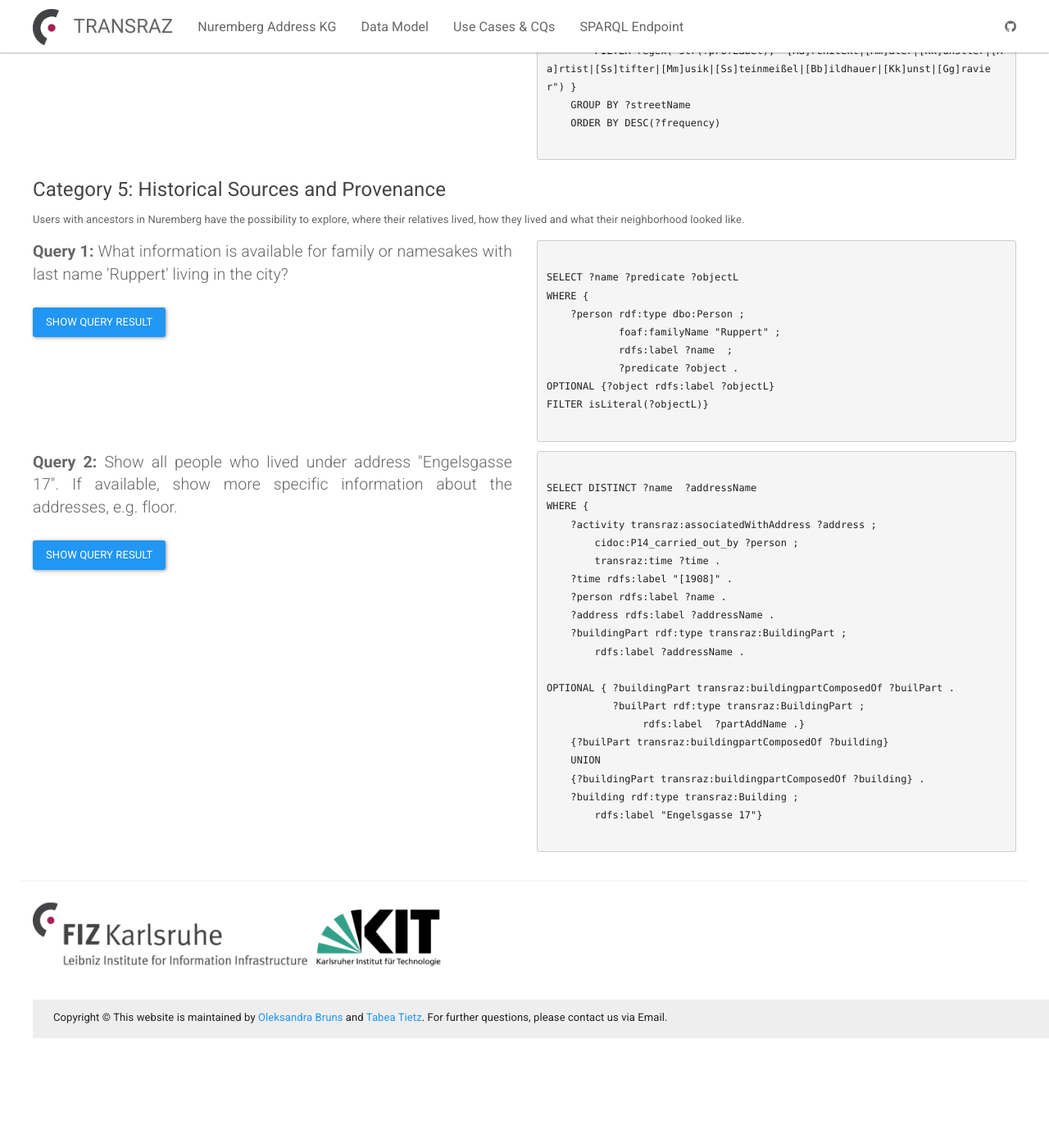
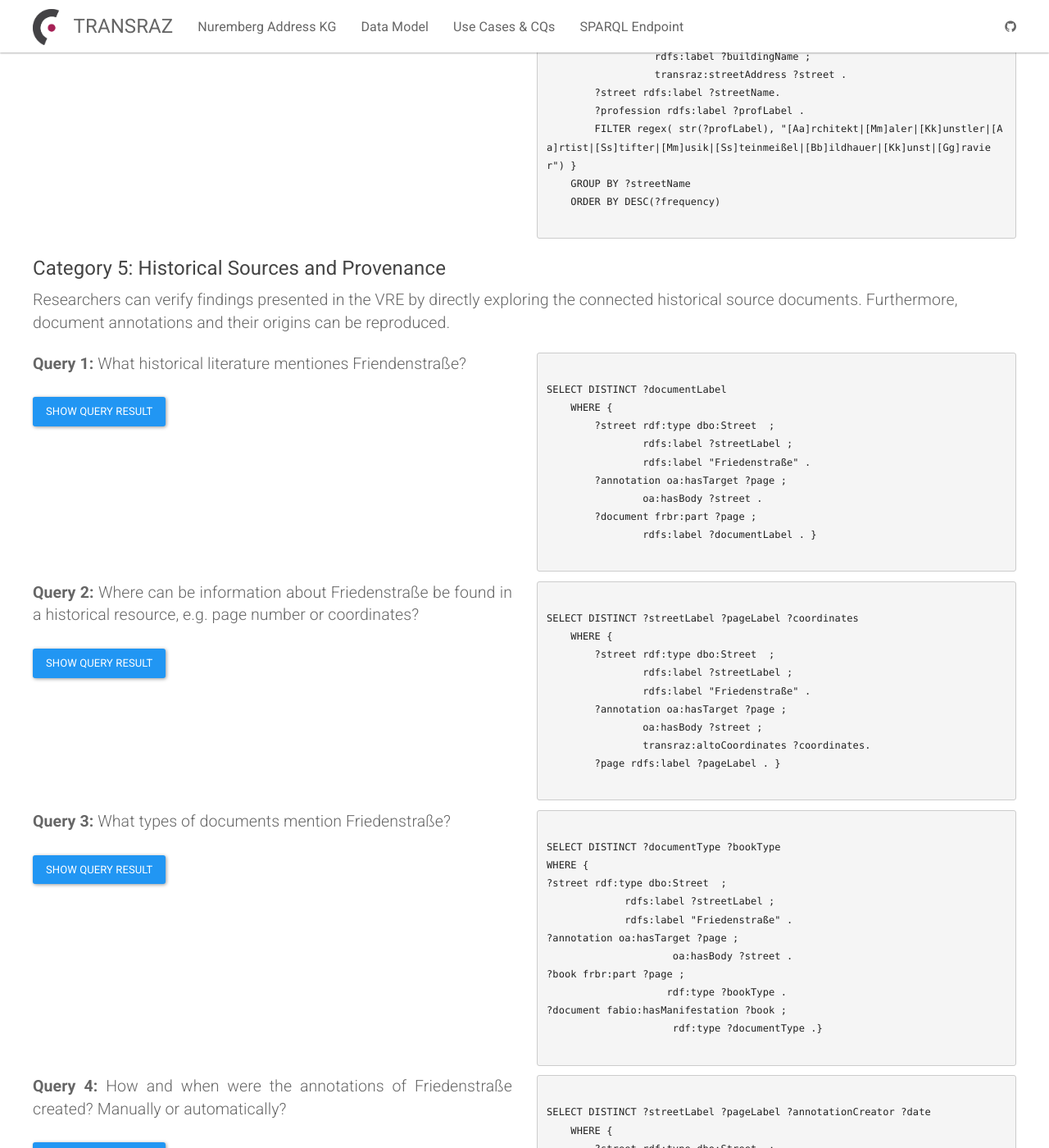
Before and after one commit to ISE-FIZKarlsruhe/Transraz, a Jekyll site: the page built from usecases.html, in a window 1280 px wide and 1400 px high, scrolled down 4956 px. Shown: the whole window at 82% size. Built offline with Jekyll 4.4.1, drawn with Linux system fonts in a browser that asks for light colours; before the commit the page ends 6222 px from its top, so only the background shows below that; some of the changed text lies outside the part shown.

Commit message:
CQs Category 5

```diff
--- a/usecases.html
+++ b/usecases.html
@@ -23,6 +23,10 @@ layout: default
 <code>PREFIX owl: &lt;http://www.w3.org/2002/07/owl#&gt; </code> <br>
 <code>PREFIX dbo: &lt;http://www.dbpedia.org/ontology/&gt; </code> <br>
 <code>PREFIX foaf: &lt;http://xmlns.com/foaf/0.1/&gt; </code> <br>
+<code>PREFIX frbr: &lt;http://purl.org/vocab/frbr/core#&gt; </code> <br>
+<code>PREFIX oa: &lt;http://www.w3.org/ns/oa#&gt; </code> <br>
+<code>PREFIX fabio: &lt;http://purl.org/spar/fabio/&gt; </code> <br>
+<code>PREFIX dcterms: &lt;http://purl.org/dc/terms/&gt; </code> <br>
 <code>PREFIX cidoc: &lt;http://cidoc-crm.org/cidoc-crm/7.1.2/&gt; </code> <br><br>
 
 <div class="container">
@@ -356,26 +360,27 @@ SELECT ?streetName (COUNT(?streetName) as ?frequency)
 
 <div class="container">
 <h4 id="cat1">Category 5: Historical Sources and Provenance</h4>
-<p>Users with ancestors in Nuremberg have the possibility to explore, where their relatives lived, how they lived and what their neighborhood looked like. </p>
+<p class="lead">Researchers can verify findings presented in the VRE by directly exploring the connected historical source documents. Furthermore, document annotations and their origins can be reproduced. </p>
     <div class="row">
     <div class="col-md-6">
         <p class="lead" align="justify"><strong>Query 1:</strong>
-            What information is available for family or namesakes with last name 'Ruppert' living in the city?
+            What historical literature mentiones Friendenstraße?
         <br> <br>
-            <a class="btn btn-primary btn-md" href="https://www.toporaz.de/sparql?default-graph-uri=&query=PREFIX+dbo%3A+%3Chttp%3A%2F%2Fdbpedia.org%2Fontology%2F%3E+%0D%0APREFIX+foaf%3A+%3Chttp%3A%2F%2Fxmlns.com%2Ffoaf%2F0.1%2F%3E+%0D%0A%0D%0ASELECT+%3Fname+%3Fpredicate+%3FobjectL%0D%0AWHERE+%7B+%0D%0A%3Fperson+rdf%3Atype+dbo%3APerson+%3B%0D%0A+++++++++++++++foaf%3AfamilyName+%22Ruppert%22+%3B%0D%0A+++++++++++++++rdfs%3Alabel+%3Fname++%3B%0D%0A+++++++++++++++%3Fpredicate+%3Fobject+.%0D%0AOPTIONAL+%7B%3Fobject+rdfs%3Alabel+%3FobjectL%7D%0D%0AFILTER+isLiteral%28%3FobjectL%29%0D%0A%7D&format=text%2Fhtml&should-sponge=&timeout=0&signal_void=on" role="button">Show Query Result</a>
+            <a class="btn btn-primary btn-md" href="https://www.toporaz.de/sparql?default-graph-uri=&query=PREFIX+transraz%3A+%3Chttp%3A%2F%2Ftoporaz.de%2Fontology%2F2022%2F11%2Fowl%2F%3E%0D%0APREFIX+oa%3A+%3Chttp%3A%2F%2Fwww.w3.org%2Fns%2Foa%23%3E%0D%0APREFIX+dbo%3A+%3Chttp%3A%2F%2Fdbpedia.org%2Fontology%2F%3E%0D%0APREFIX+frbr%3A+%3Chttp%3A%2F%2Fpurl.org%2Fvocab%2Ffrbr%2Fcore%23%3E%0D%0A%0D%0ASELECT+DISTINCT+%3FdocumentLabel%0D%0AWHERE+%7B%0D%0A%3Fstreet+rdf%3Atype+dbo%3AStreet++%3B%0D%0A+++++++++++++rdfs%3Alabel+%3FstreetLabel+%3B%0D%0A+++++++++++++rdfs%3Alabel+%22Friedenstra%C3%9Fe%22+.%0D%0A%3Fannotation+oa%3AhasTarget+%3Fpage+%3B%0D%0A+++++++++++++++++++++oa%3AhasBody+%3Fstreet+.%0D%0A%3Fdocument+frbr%3Apart+%3Fpage+%3B%0D%0A++++++++++++++++++++rdfs%3Alabel+%3FdocumentLabel+.%0D%0A%7D&format=text%2Fhtml&should-sponge=&timeout=0&signal_void=on" role="button">Show Query Result</a>
         </p>
     </div>
 
     <div class="col-md-6">
         <pre><code>
-SELECT ?name ?predicate ?objectL
-WHERE {
-    ?person rdf:type dbo:Person ;
-            foaf:familyName "Ruppert" ;
-            rdfs:label ?name  ;
-            ?predicate ?object .
-OPTIONAL {?object rdfs:label ?objectL}
-FILTER isLiteral(?objectL)}
+SELECT DISTINCT ?documentLabel
+    WHERE {
+        ?street rdf:type dbo:Street  ;
+                rdfs:label ?streetLabel ;
+                rdfs:label "Friedenstraße" .
+        ?annotation oa:hasTarget ?page ;
+                oa:hasBody ?street .
+        ?document frbr:part ?page ;
+                rdfs:label ?documentLabel . }
         </code></pre>
     </div>
     </div>
@@ -383,7 +388,7 @@ FILTER isLiteral(?objectL)}
     <div class="row">
     <div class="col-md-6">
         <p class="lead" align="justify"><strong>Query 2:</strong>
-            Show all people who lived under address "Engelsgasse 17". If available, show more specific information about the addresses, e.g. floor.
+            Where can be information about Friedenstraße be found in a historical resource, e.g. page number or coordinates?
         <br> <br>
             <a class="btn btn-primary btn-md" href="https://www.toporaz.de/sparql?default-graph-uri=&query=PREFIX+dbo%3A+%3Chttp%3A%2F%2Fdbpedia.org%2Fontology%2F%3E+%0D%0APREFIX+foaf%3A+%3Chttp%3A%2F%2Fxmlns.com%2Ffoaf%2F0.1%2F%3E+%0D%0APREFIX+transraz%3A+%3Chttp%3A%2F%2Ftoporaz.de%2Fontology%2F2022%2F11%2Fowl%2F%3E%0D%0APREFIX+cidoc%3A+%3Chttp%3A%2F%2Fcidoc-crm.org%2Fcidoc-crm%2F7.1.2%2F%3E%0D%0A%0D%0ASELECT+DISTINCT+%3Fname++%3FaddressName+%0D%0AWHERE+%7B+%0D%0A%3Factivity+transraz%3AassociatedWithAddress+%3Faddress+%3B%0D%0A++++++++++++++++cidoc%3AP14_carried_out_by+%3Fperson+%3B%0D%0A++++++++++++++++transraz%3Atime+%3Ftime+.%0D%0A%3Ftime+rdfs%3Alabel+%22%5B1908%5D%22+.%0D%0A%3Fperson+rdfs%3Alabel+%3Fname+.%0D%0A%3Faddress+rdfs%3Alabel+%3FaddressName+.%0D%0A%3FbuildingPart+rdf%3Atype+transraz%3ABuildingPart+%3B%0D%0A+++++++++++++++++++++++rdfs%3Alabel+%3FaddressName+.+%0D%0A%0D%0AOPTIONAL+%7B%3FbuildingPart+transraz%3AbuildingpartComposedOf+%3FbuilPart+.%0D%0A%3FbuilPart+rdf%3Atype+transraz%3ABuildingPart+%3B%0D%0A++++++++++++++++rdfs%3Alabel++%3FpartAddName+.%7D%0D%0A%0D%0A%7B%3FbuilPart+transraz%3AbuildingpartComposedOf+%3Fbuilding%7D+UNION+%7B%3FbuildingPart+transraz%3AbuildingpartComposedOf+%3Fbuilding%7D+.%0D%0A%3Fbuilding+rdf%3Atype+transraz%3ABuilding+%3B%0D%0A++++++++++++++++rdfs%3Alabel+%22Engelsgasse+17%22%0D%0A%7D&format=text%2Fhtml&should-sponge=&timeout=0&signal_void=on" role="button">Show Query Result</a>
         </p>
@@ -391,28 +396,74 @@ FILTER isLiteral(?objectL)}
 
     <div class="col-md-6">
         <pre><code>
-SELECT DISTINCT ?name  ?addressName
-WHERE {
-    ?activity transraz:associatedWithAddress ?address ;
-        cidoc:P14_carried_out_by ?person ;
-        transraz:time ?time .
-    ?time rdfs:label "[1908]" .
-    ?person rdfs:label ?name .
-    ?address rdfs:label ?addressName .
-    ?buildingPart rdf:type transraz:BuildingPart ;
-        rdfs:label ?addressName .
-
-OPTIONAL { ?buildingPart transraz:buildingpartComposedOf ?builPart .
-           ?builPart rdf:type transraz:BuildingPart ;
-                rdfs:label  ?partAddName .}
-    {?builPart transraz:buildingpartComposedOf ?building}
-    UNION
-    {?buildingPart transraz:buildingpartComposedOf ?building} .
-    ?building rdf:type transraz:Building ;
-        rdfs:label "Engelsgasse 17"}
+SELECT DISTINCT ?streetLabel ?pageLabel ?coordinates
+    WHERE {
+        ?street rdf:type dbo:Street  ;
+                rdfs:label ?streetLabel ;
+                rdfs:label "Friedenstraße" .
+        ?annotation oa:hasTarget ?page ;
+                oa:hasBody ?street ;
+                transraz:altoCoordinates ?coordinates.
+        ?page rdfs:label ?pageLabel . }
         </code></pre>
     </div>
     </div>
+
+    <div class="row">
+    <div class="col-md-6">
+        <p class="lead" align="justify"><strong>Query 3:</strong>
+            What types of documents mention Friedenstraße?
+        <br> <br>
+            <a class="btn btn-primary btn-md" href="https://www.toporaz.de/sparql?default-graph-uri=&query=PREFIX+transraz%3A+%3Chttp%3A%2F%2Ftoporaz.de%2Fontology%2F2022%2F11%2Fowl%2F%3E%0D%0APREFIX+oa%3A+%3Chttp%3A%2F%2Fwww.w3.org%2Fns%2Foa%23%3E%0D%0APREFIX+dbo%3A+%3Chttp%3A%2F%2Fdbpedia.org%2Fontology%2F%3E%0D%0APREFIX+frbr%3A+%3Chttp%3A%2F%2Fpurl.org%2Fvocab%2Ffrbr%2Fcore%23%3E%0D%0APREFIX+fabio%3A+%3Chttp%3A%2F%2Fpurl.org%2Fspar%2Ffabio%2F%3E%0D%0A%0D%0ASELECT+DISTINCT+%3FdocumentType+%3FbookType%0D%0AWHERE+%7B%0D%0A%3Fstreet+rdf%3Atype+dbo%3AStreet++%3B%0D%0A+++++++++++++rdfs%3Alabel+%3FstreetLabel+%3B%0D%0A+++++++++++++rdfs%3Alabel+%22Friedenstra%C3%9Fe%22+.%0D%0A%3Fannotation+oa%3AhasTarget+%3Fpage+%3B%0D%0A+++++++++++++++++++++oa%3AhasBody+%3Fstreet+.%0D%0A%3Fbook+frbr%3Apart+%3Fpage+%3B%0D%0A++++++++++++++++++++rdf%3Atype+%3FbookType+.%0D%0A%3Fdocument+fabio%3AhasManifestation+%3Fbook+%3B%0D%0A+++++++++++++++++++++rdf%3Atype+%3FdocumentType+.%0D%0A%0D%0A%7D&format=text%2Fhtml&should-sponge=&timeout=0&signal_void=on" role="button">Show Query Result</a>
+        </p>
+    </div>
+
+    <div class="col-md-6">
+        <pre><code>
+SELECT DISTINCT ?documentType ?bookType
+WHERE {
+?street rdf:type dbo:Street  ;
+             rdfs:label ?streetLabel ;
+             rdfs:label "Friedenstraße" .
+?annotation oa:hasTarget ?page ;
+                     oa:hasBody ?street .
+?book frbr:part ?page ;
+                    rdf:type ?bookType .
+?document fabio:hasManifestation ?book ;
+                     rdf:type ?documentType .}
+        </code></pre>
+    </div>
+    </div>
+
+    <div class="row">
+    <div class="col-md-6">
+        <p class="lead" align="justify"><strong>Query 4:</strong>
+            How and when were the annotations of Friedenstraße created? Manually or automatically?
+        <br> <br>
+            <a class="btn btn-primary btn-md" href="https://www.toporaz.de/sparql?default-graph-uri=&query=PREFIX+transraz%3A+%3Chttp%3A%2F%2Ftoporaz.de%2Fontology%2F2022%2F11%2Fowl%2F%3E%0D%0APREFIX+oa%3A+%3Chttp%3A%2F%2Fwww.w3.org%2Fns%2Foa%23%3E%0D%0APREFIX+dbo%3A+%3Chttp%3A%2F%2Fdbpedia.org%2Fontology%2F%3E%0D%0APREFIX+frbr%3A+%3Chttp%3A%2F%2Fpurl.org%2Fvocab%2Ffrbr%2Fcore%23%3E%0D%0APREFIX+fabio%3A+%3Chttp%3A%2F%2Fpurl.org%2Fspar%2Ffabio%2F%3E%0D%0APREFIX+dcterms%3A+%3Chttp%3A%2F%2Fpurl.org%2Fdc%2Fterms%2F%3E%0D%0A%0D%0ASELECT+DISTINCT+%3FstreetLabel+%3FpageLabel+%3FannotationCreator+%3Fdate+%0D%0AWHERE+%7B%0D%0A%3Fstreet+rdf%3Atype+dbo%3AStreet++%3B%0D%0A+++++++++++++rdfs%3Alabel+%3FstreetLabel+%3B%0D%0A+++++++++++++rdfs%3Alabel+%22Friedenstra%C3%9Fe%22+.%0D%0A%3Fannotation+oa%3AhasTarget+%3Fpage+%3B%0D%0A+++++++++++++++++++++oa%3AhasBody+%3Fstreet+%3B%0D%0A+++++++++++++++++++++dcterms%3Acreator+%3FannotationCreator+%3B%0D%0A+++++++++++++++++++++dcterms%3Acreated+%3Fdate+.%0D%0A%3Fpage+rdfs%3Alabel+%3FpageLabel+.%0D%0A%7D%0D%0A&format=text%2Fhtml&should-sponge=&timeout=0&signal_void=on" role="button">Show Query Result</a>
+        </p>
+    </div>
+
+    <div class="col-md-6">
+        <pre><code>
+SELECT DISTINCT ?streetLabel ?pageLabel ?annotationCreator ?date
+    WHERE {
+        ?street rdf:type dbo:Street  ;
+                rdfs:label ?streetLabel ;
+                rdfs:label "Friedenstraße" .
+        ?annotation oa:hasTarget ?page ;
+                oa:hasBody ?street ;
+                dcterms:creator ?annotationCreator ;
+                dcterms:created ?date .
+        ?page rdfs:label ?pageLabel . }
+        </code></pre>
+    </div>
+    </div>
+
+
+
+
+
 </div>
 
 
```
